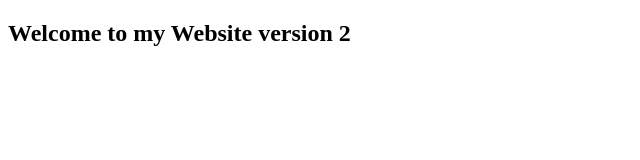
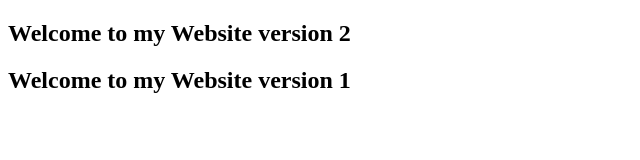
Before and after one commit to tejbahadurt857-dot/ProjectGit, a plain HTML site: page index.html in a window 1280 px wide. Shown: the whole page, without its empty margins (0-640 px from the left). Drawn offline with Linux system fonts and the light colour scheme.

Commit message:
Dusra commit

```diff
--- a/index.html
+++ b/index.html
@@ -7,5 +7,7 @@
 </head>
 <body>
     <h2>Welcome to my Website version 2</h2>
+    <h2>Welcome to my Website version 1</h2>
+
 </body>
 </html>
```
